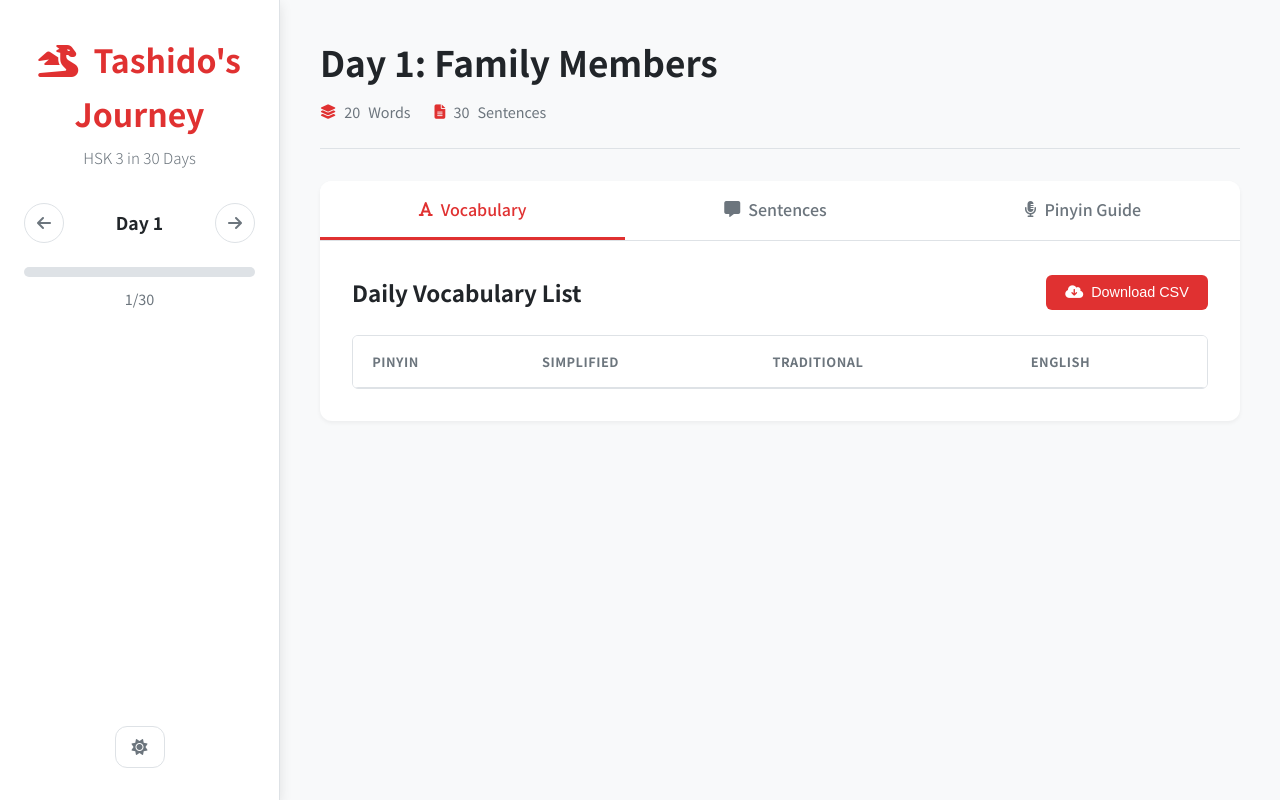
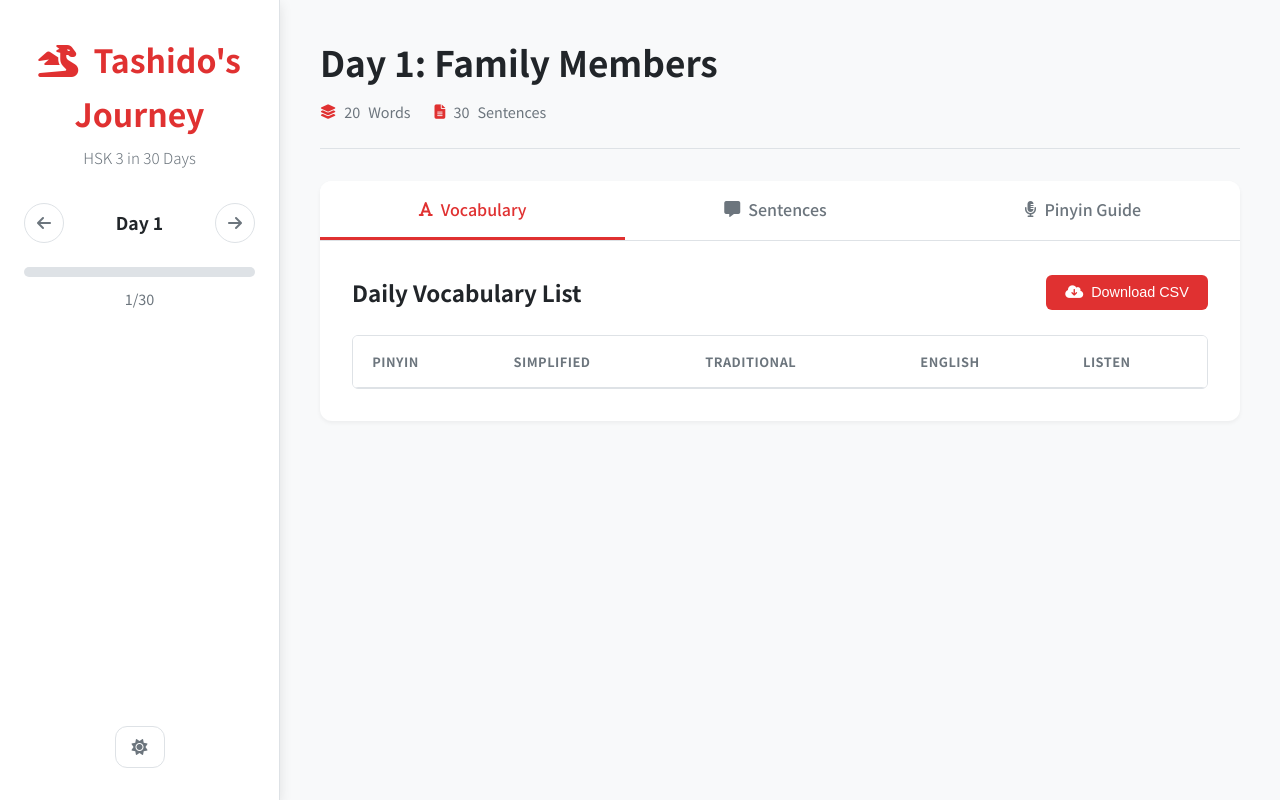
Before and after one commit to Tashido87/hsk3_learning, a plain HTML site: page index.html in a window 1280 px wide. Drawn offline with Linux system fonts and the light colour scheme; a script that the page names is missing; a web font is replaced by a local one.

Commit message:
Update index.html

```diff
--- a/index.html
+++ b/index.html
@@ -5,7 +5,7 @@
     <meta name="viewport" content="width=device-width, initial-scale=1.0">
     <title>Tashido's Journey: 30-Day Chinese HSK 3</title>
     <link rel="stylesheet" href="styles.css">
-    <link rel="preconnect" href="httpshttps://fonts.googleapis.com">
+    <link rel="preconnect" href="https://fonts.googleapis.com">
     <link rel="preconnect" href="https://fonts.gstatic.com" crossorigin>
     <link href="https://fonts.googleapis.com/css2?family=Noto+Sans+SC:wght@300;400;500;700&family=ZCOOL+XiaoWei&display=swap" rel="stylesheet">
     <link rel="stylesheet" href="https://cdnjs.cloudflare.com/ajax/libs/font-awesome/6.5.1/css/all.min.css">
@@ -87,6 +87,7 @@
                                         <th>Simplified</th>
                                         <th>Traditional</th>
                                         <th>English</th>
+                                        <th>Listen</th>
                                     </tr>
                                 </thead>
                                 <tbody id="vocabTableBody">
```
